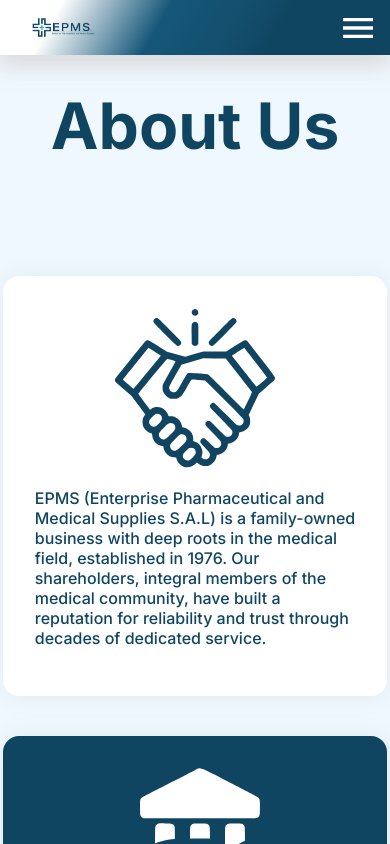
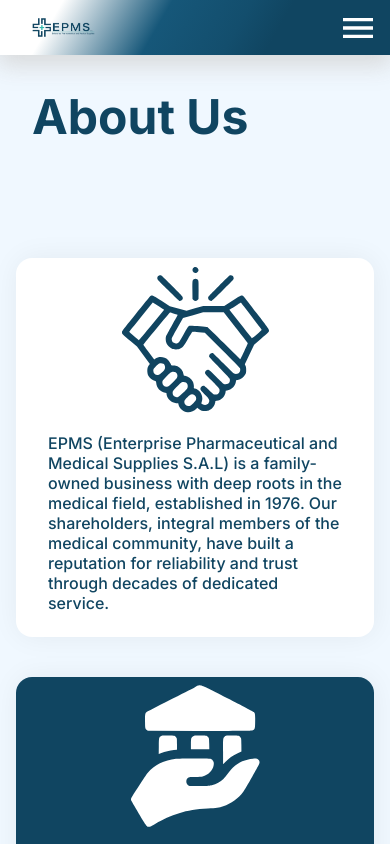
Before and after one commit to firas-git-hub/EPMS, a Next.js app in the folder med_supplements/: page /about in a window 390 px wide. Built offline with nearby package versions, Linux system fonts and the light colour scheme.

Commit message:
ui optimisations

```diff
--- a/med_supplements/src/app/about/page.scss
+++ b/med_supplements/src/app/about/page.scss
@@ -97,6 +97,7 @@
             color: $main-color;
             background-color: white;
             border-radius: 1rem;
+            position: relative;
             overflow: hidden;
 
             .title {
@@ -165,12 +166,9 @@
 @media (max-width: 1400px) {
     .about-us-page {
         padding-inline: 1rem;
+
         .about-us-section {
             justify-content: space-evenly;
-
-            .title {
-                font-size: 4rem;
-            }
 
             .about-us-section_content {
 
@@ -188,10 +186,6 @@
 
         .sections {
             .section {
-                // .title {
-                //     font-size: 2.5rem;
-                // }
-
                 .content {
                     p {
                         font-size: 1.15rem;
@@ -206,6 +200,12 @@
 
 @media (min-width: 450px) and (max-width:1399px) {
     .about-us-page {
+        .about-us-section {
+            .title {
+                font-size: 4rem;
+            }
+        }
+
         .sections {
             .section {
                 .title {
@@ -254,9 +254,14 @@
 @media (max-width: 450px) {
     .about-us-page {
         .about-us-section {
+            .title {
+                font-size: 3rem;
+                padding: 2rem 1rem;
+            }
+
             .about-us-section_content {
                 .MuiCardContent-root {
-                    padding: 2rem;
+                    padding: 0.5rem 2rem;
                 }
             }
         }
@@ -264,6 +269,7 @@
         .sections {
             .section {
                 width: 100%;
+
                 .title {
                     padding: 0.5rem;
                     font-size: 2rem;
```
